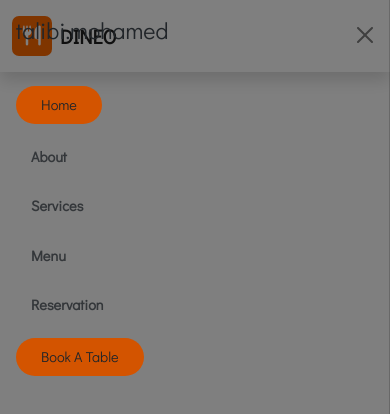
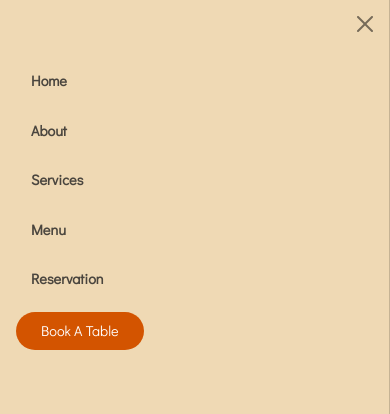
Before and after one commit to Mouhamed-Talibi/Dineo, a plain HTML site: page index.html in a window 390 px wide. Both pictures are taken after a click on the button 353 px from the left and 36 px from the top of the page. Shown: the top 414 px of the page. Drawn offline with nearby package versions, Linux system fonts and the light colour scheme.

Commit message:
Fixing Mobile nav

```diff
--- a/css/main.css
+++ b/css/main.css
@@ -266,7 +266,7 @@ body {
 .custom-toggler span {
     height: 3px;
     width: 100%;
-    background: var(--soft-white);
+    background: var(--accent-orange);
     border-radius: 2px;
     transition: 0.3s ease;
 }
@@ -274,28 +274,21 @@ body {
 /* OFFCANVAS */
 .mobile-menu {
     width: 280px;
-    background: var(--dark-green);
-}
-
-.mobile-menu .offcanvas-header {
-    background-color: var(--soft-green);
-    color: var(--soft-white);
-    height: 70px;
-}
-
-.mobile-menu .offcanvas-title {
-    font-family: var(--font-display);
-    color: var(--soft-white);
+    background: var(--warm-sand);
 }
 
 .mobile-menu .nav-link {
     font-size: .9rem;
-    color: var(--soft-white);
+    color: var(--primary-black);
     width: fit-content;
 }
 
 .mobile-menu .nav-link:hover {
-    color: var(--soft-white);
+    color: var(--accent-orange);
+}
+
+.mobile-menu .nav-link.nav-link.activated {
+    color: var(--primary-white);
 }
 
 @media (max-width: 991px) {
--- a/index.html
+++ b/index.html
@@ -83,12 +83,11 @@
         <!-- 🔵 OFFCANVAS MENU (Mobile + Tablet) -->
         <div class="offcanvas offcanvas-start mobile-menu" tabindex="-1" id="mobileMenu">
             <div class="offcanvas-header">
-                <h3>talibi.mohamed</h3>
-                <button class="btn-close" data-bs-dismiss="offcanvas"></button>
+                <button class="btn-close float-right" data-bs-dismiss="offcanvas"></button>
             </div>
             <div class="offcanvas-body">
                 <ul class="navbar-nav text-start gap-3">
-                    <li><a class="nav-link activated" href="" data-bs-dismiss="offcanvas">Home</a></li>
+                    <li><a class="nav-link" href="" data-bs-dismiss="offcanvas">Home</a></li>
                     <li><a class="nav-link" href="#about" data-bs-dismiss="offcanvas">About</a></li>
                     <li><a class="nav-link" href="#services" data-bs-dismiss="offcanvas">Services</a></li>
                     <li><a class="nav-link" href="#menu" data-bs-dismiss="offcanvas">Menu</a></li>
```
